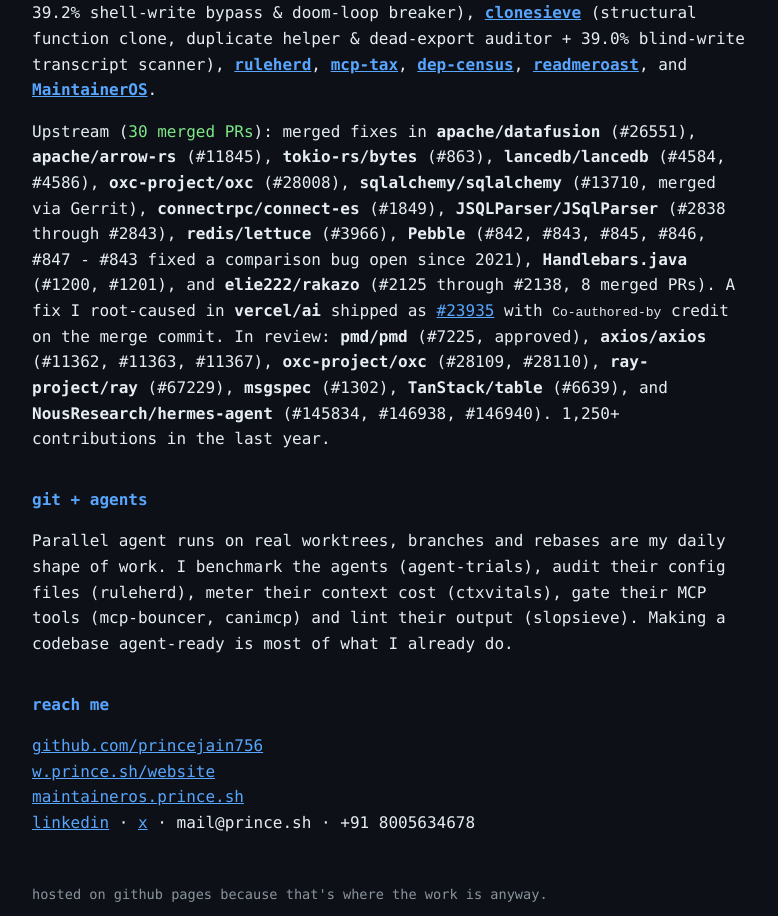
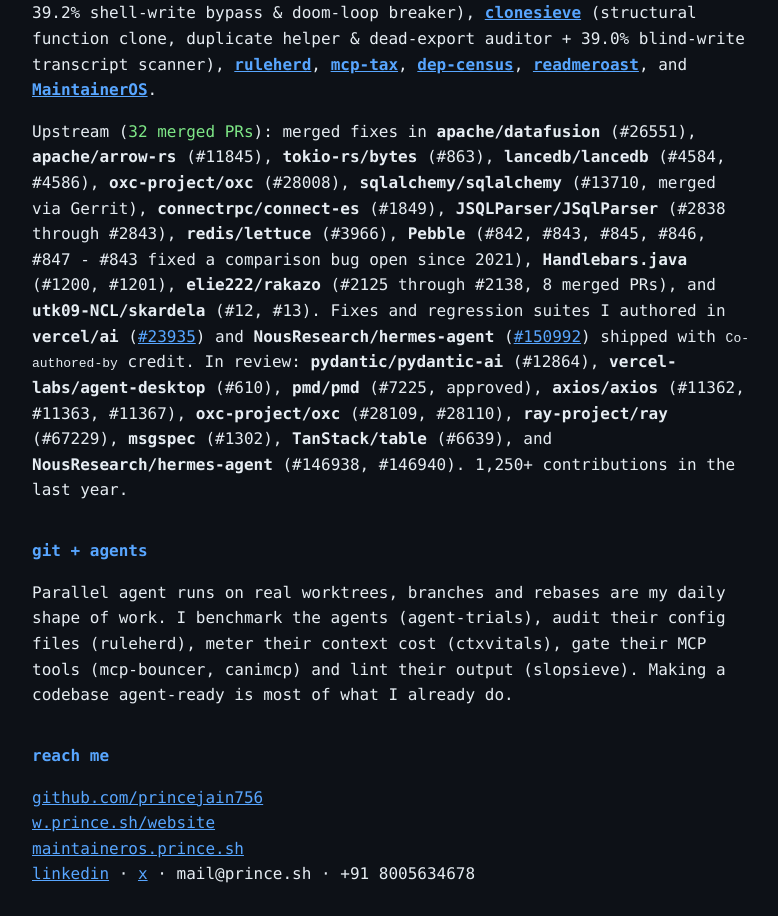
Before and after one commit to princejain756/princejain756.github.io, a plain HTML site: page index.html in a window 1280 px wide. Shown: the part 1882-2798 px from the top of the page, without its empty margins (248-1026 px from the left). Drawn offline with Linux system fonts and the light colour scheme.

Commit message:
Update upstream merged PRs to 32 and add pydantic-ai#12864

```diff
--- a/index.html
+++ b/index.html
@@ -82,15 +82,14 @@
 <b><a href="https://github.com/princejain756/ruleherd">ruleherd</a></b>, <b><a href="https://github.com/princejain756/mcp-tax">mcp-tax</a></b>, <b><a href="https://github.com/princejain756/dep-census">dep-census</a></b>, <b><a href="https://github.com/princejain756/readmeroast">readmeroast</a></b>, and <b><a href="https://maintaineros.prince.sh">MaintainerOS</a></b>.
 </p>
 <p>
-Upstream (<span class="num">30 merged PRs</span>): merged fixes in <b>apache/datafusion</b> (#26551), <b>apache/arrow-rs</b> (#11845),
+Upstream (<span class="num">32 merged PRs</span>): merged fixes in <b>apache/datafusion</b> (#26551), <b>apache/arrow-rs</b> (#11845),
 <b>tokio-rs/bytes</b> (#863), <b>lancedb/lancedb</b> (#4584, #4586), <b>oxc-project/oxc</b> (#28008),
 <b>sqlalchemy/sqlalchemy</b> (#13710, merged via Gerrit), <b>connectrpc/connect-es</b> (#1849),
 <b>JSQLParser/JSqlParser</b> (#2838 through #2843), <b>redis/lettuce</b> (#3966),
 <b>Pebble</b> (#842, #843, #845, #846, #847 - #843 fixed a comparison bug open since 2021),
-<b>Handlebars.java</b> (#1200, #1201), and <b>elie222/rakazo</b> (#2125 through #2138, 8 merged PRs). A fix I root-caused in <b>vercel/ai</b> shipped as
-<a href="https://github.com/vercel/ai/pull/23935">#23935</a> with <code>Co-authored-by</code> credit on the merge commit.
-In review: <b>pmd/pmd</b> (#7225, approved), <b>axios/axios</b> (#11362, #11363, #11367), <b>oxc-project/oxc</b> (#28109, #28110),
-<b>ray-project/ray</b> (#67229), <b>msgspec</b> (#1302), <b>TanStack/table</b> (#6639), and <b>NousResearch/hermes-agent</b> (#145834, #146938, #146940).
+<b>Handlebars.java</b> (#1200, #1201), <b>elie222/rakazo</b> (#2125 through #2138, 8 merged PRs), and <b>utk09-NCL/skardela</b> (#12, #13). Fixes and regression suites I authored in <b>vercel/ai</b> (<a href="https://github.com/vercel/ai/pull/23935">#23935</a>) and <b>NousResearch/hermes-agent</b> (<a href="https://github.com/NousResearch/hermes-agent/pull/150992">#150992</a>) shipped with <code>Co-authored-by</code> credit.
+In review: <b>pydantic/pydantic-ai</b> (#12864), <b>vercel-labs/agent-desktop</b> (#610), <b>pmd/pmd</b> (#7225, approved), <b>axios/axios</b> (#11362, #11363, #11367), <b>oxc-project/oxc</b> (#28109, #28110),
+<b>ray-project/ray</b> (#67229), <b>msgspec</b> (#1302), <b>TanStack/table</b> (#6639), and <b>NousResearch/hermes-agent</b> (#146938, #146940).
 1,250+ contributions in the last year.
 </p>
 
```
